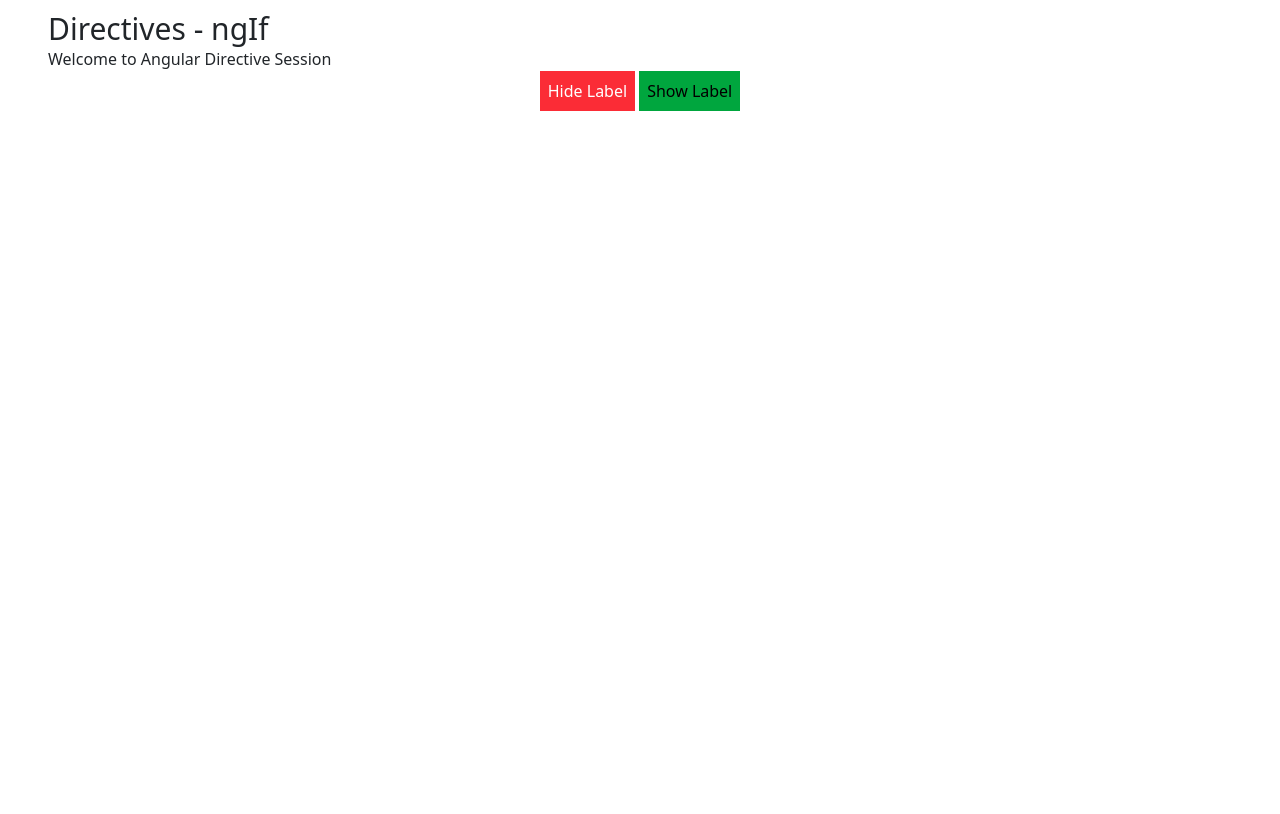
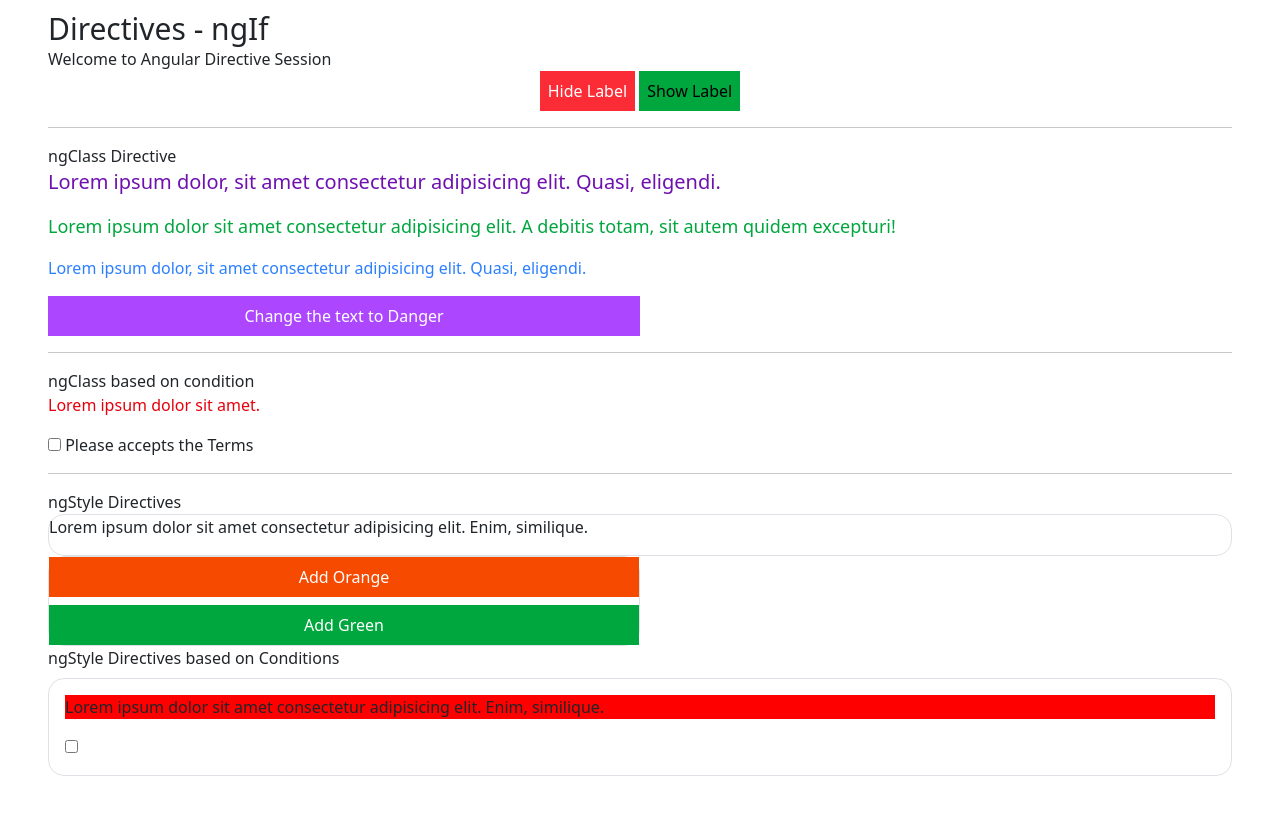
Before and after one commit to MadhuKumarGowda/Angular, an Angular app: page / in a window 1280 px wide. Shown: the part 400-1214 px from the top of the page. Before the commit the page ends 800 px from the top, so only its background shows below. Built offline with nearby package versions, Linux system fonts and the light colour scheme.

Commit message:
ngClass and ngStyle implementation

```diff
--- a/src/app/app.component.html
+++ b/src/app/app.component.html
@@ -11,4 +11,6 @@
   <app-users></app-users> -->
  <app-ngfor></app-ngfor>
  <app-ngif></app-ngif>
+ <app-ng-class></app-ng-class>
+ <app-ng-style></app-ng-style>
 </div>
--- /dev/null
+++ b/src/app/components/directives/ng-class/ng-class.component.html
@@ -0,0 +1,19 @@
+<hr>
+<label> ngClass Directive</label>
+<div class="grid grid-cols-1">
+   <div [ngClass]="primaryDiv"> <P>Lorem ipsum dolor, sit amet consectetur adipisicing elit. Quasi, eligendi.</P></div>
+   <div [ngClass]="secondaryDiv"> <P>Lorem ipsum dolor sit amet consectetur adipisicing elit. A debitis totam, sit autem quidem excepturi!</P></div>
+</div>
+<div class="grid grid-cols-1">
+    <div [ngClass]="dynamicFontColor"> <P>Lorem ipsum dolor, sit amet consectetur adipisicing elit. Quasi, eligendi.</P></div>
+    <button class="p-2 w-1/2 bg-purple-500 rounded-2xl text-white" (click)="toggleTextColor()">Change the text to {{dynamicText}}</button>
+
+ </div>
+ <hr />
+ <div class="grid grid-cols-1">
+    <label>ngClass based on condition</label>
+    <div [ngClass]="isTermAgreed == true ? 'text-green-900' : 'text-red-600'">
+        <p> Lorem ipsum dolor sit amet.</p>
+    </div>
+    <div><input type="checkbox" [(ngModel)] = "isTermAgreed" (change)="toggleText()" /> {{termAgreedText}}</div>
+ </div>
--- /dev/null
+++ b/src/app/components/directives/ng-class/ng-class.component.ts
@@ -0,0 +1,36 @@
+import { CommonModule } from '@angular/common';
+import { Component } from '@angular/core';
+import { FormsModule } from '@angular/forms';
+
+@Component({
+  selector: 'app-ng-class',
+  imports: [CommonModule, FormsModule],
+  templateUrl: './ng-class.component.html',
+  styleUrl: './ng-class.component.css',
+})
+export class NgClassComponent {
+  primaryDiv: string = 'text-xl text-bold text-purple-800';
+  secondaryDiv: string = 'text-lg text-semibold text-green-600';
+  dynamicFontColor: string = 'text-blue-500';
+  dynamicText: string = 'Danger';
+  isTermAgreed: boolean = false;
+  termAgreedText: string = 'Please accepts the Terms';
+
+  // checkbox changed event
+  toggleText = (): void => {
+    this.isTermAgreed == true
+      ? (this.termAgreedText = 'Terms are accepted')
+      : (this.termAgreedText = 'Please accepts the Terms');
+  };
+
+  // text color change based on button click event
+  toggleTextColor = (): void => {
+    if (this.dynamicText === 'Danger') {
+      this.dynamicText = 'Primary';
+      this.dynamicFontColor = 'text-red-500 text-xl';
+    } else {
+      this.dynamicText = 'Danger';
+      this.dynamicFontColor = 'text-blue-500 text-xl';
+    }
+  };
+}
--- /dev/null
+++ b/src/app/components/directives/ng-style/ng-style.component.html
@@ -0,0 +1,17 @@
+<hr/>
+<label> ngStyle Directives</label>
+<div class="grid grid-cols-1 border border-gray-300 rounded-2xl">
+     <p [ngStyle]="{'background-color':selectedColor}">Lorem ipsum dolor sit amet consectetur adipisicing elit. Enim, similique.</p>
+</div>
+<div class="grid grid-cols-1 border w-1/2 border-gray-300 rounded-2xl gap-2">
+    <button class="p-2  bg-orange-600 rounded-2xl text-white" (click)="addColor('orange')"> Add Orange </button>
+    <button class="p-2  bg-green-600 rounded-2xl text-white" (click)="addColor('green')"> Add Green </button>
+</div>
+
+<label> ngStyle Directives based on Conditions</label>
+<div class="grid grid-cols-1 border border-gray-300 rounded-2xl mt-2 p-3">
+    <p [ngStyle]="{'background-color':isChecked == true ? 'green' : 'red'}">Lorem ipsum dolor sit amet consectetur adipisicing elit. Enim, similique.</p>
+    <div>
+        <input type="checkbox" [(ngModel)]="isChecked" />
+    </div>
+</div>
--- /dev/null
+++ b/src/app/components/directives/ng-style/ng-style.component.ts
@@ -0,0 +1,18 @@
+import { CommonModule } from '@angular/common';
+import { Component } from '@angular/core';
+import { FormsModule } from '@angular/forms';
+
+@Component({
+  selector: 'app-ng-style',
+  imports: [CommonModule, FormsModule],
+  templateUrl: './ng-style.component.html',
+  styleUrl: './ng-style.component.css',
+})
+export class NgStyleComponent {
+  selectedColor: string = '';
+  isChecked: boolean = false;
+
+  addColor = (color: string): void => {
+    this.selectedColor = color;
+  };
+}
```
Also changed, not shown: src/app/app.component.ts (+9 -1 lines), src/app/components/directives/ng-class/ng-class.component.css (added), src/app/components/directives/ng-style/ng-style.component.css (added), 2 other files (tests, documents, lock files or other folders).
